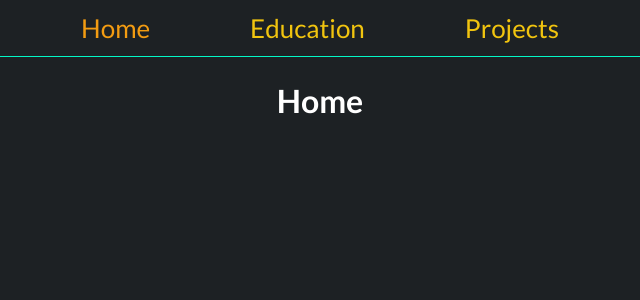
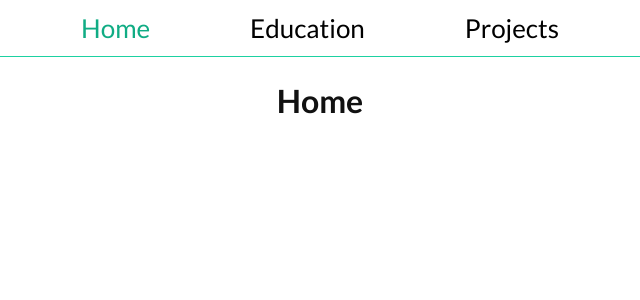
Before and after one commit to tylerhand1/portfolio, a React (Vite) app: page /home in a window 1280 px wide. Shown: the top 300 px of the page, without its empty margins (320-960 px from the left). Built offline with nearby package versions, Linux system fonts and the light colour scheme.

Commit message:
Switched from dark to light theme Updated highlight to a blue-green

```diff
--- a/src/index.css
+++ b/src/index.css
@@ -85,8 +85,11 @@ body {
   height: 100%;
   width: 100%;
 
-  --main-bg-color: #1d2124;
-  --main-text-color: #fff;
+  /* --main-bg-color: #1d2124; */
+  --main-bg-color: #fff;
+  --main-text-color: #111;
+  --main-highlight-color: #10ac84;
+  --secondary-highlight-color: #1dd1a1;
 }
 
 body {
@@ -104,12 +107,10 @@ header,
 footer {
   width: 100%;
   justify-content: center;
-
-  color: #f1c40f;
 }
 
 header {
-  border-bottom: 1px solid #03f7c6;
+  border-bottom: 1px solid var(--secondary-highlight-color);
 }
 
 header ul {
@@ -130,9 +131,7 @@ header ul li {
 
 header ul li.selected,
 header ul li:hover {
-  color: #f39c12;
-
-  /* border-color: red; */
+  color: var(--main-highlight-color);
 }
 
 header ul li a {
```
